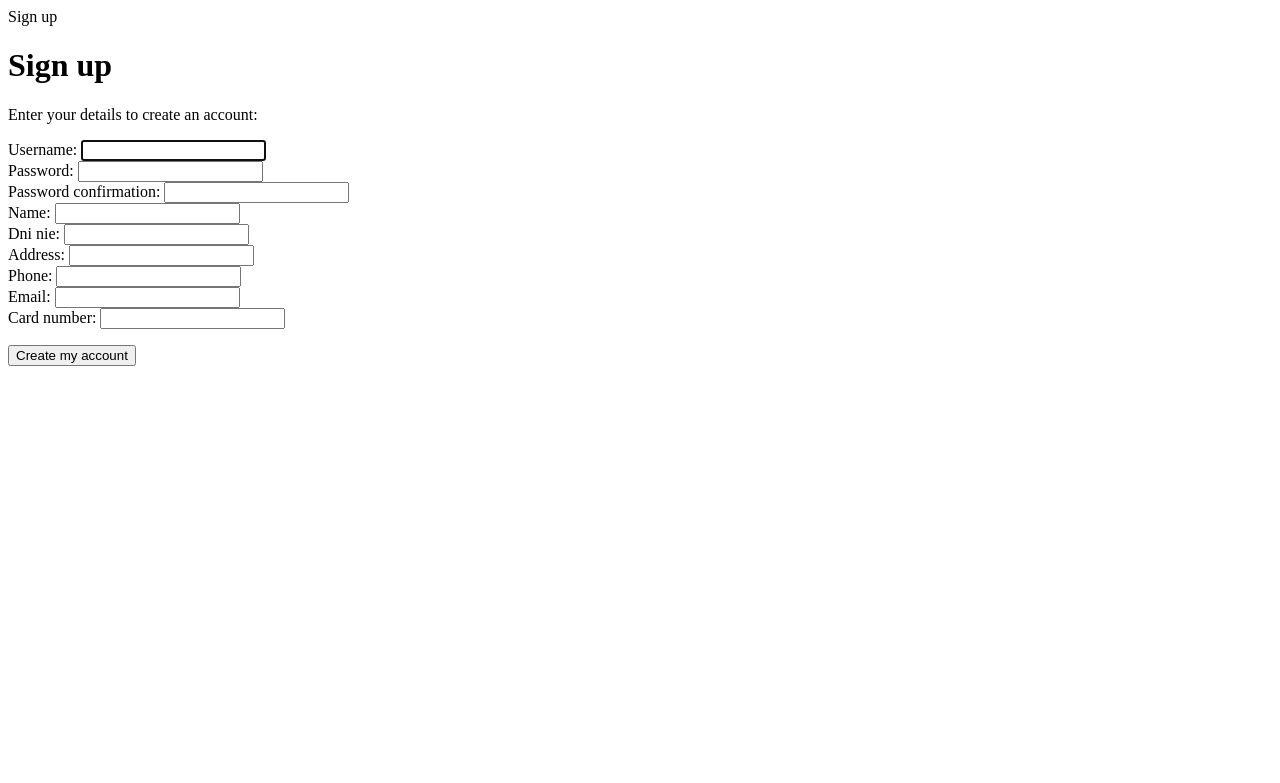
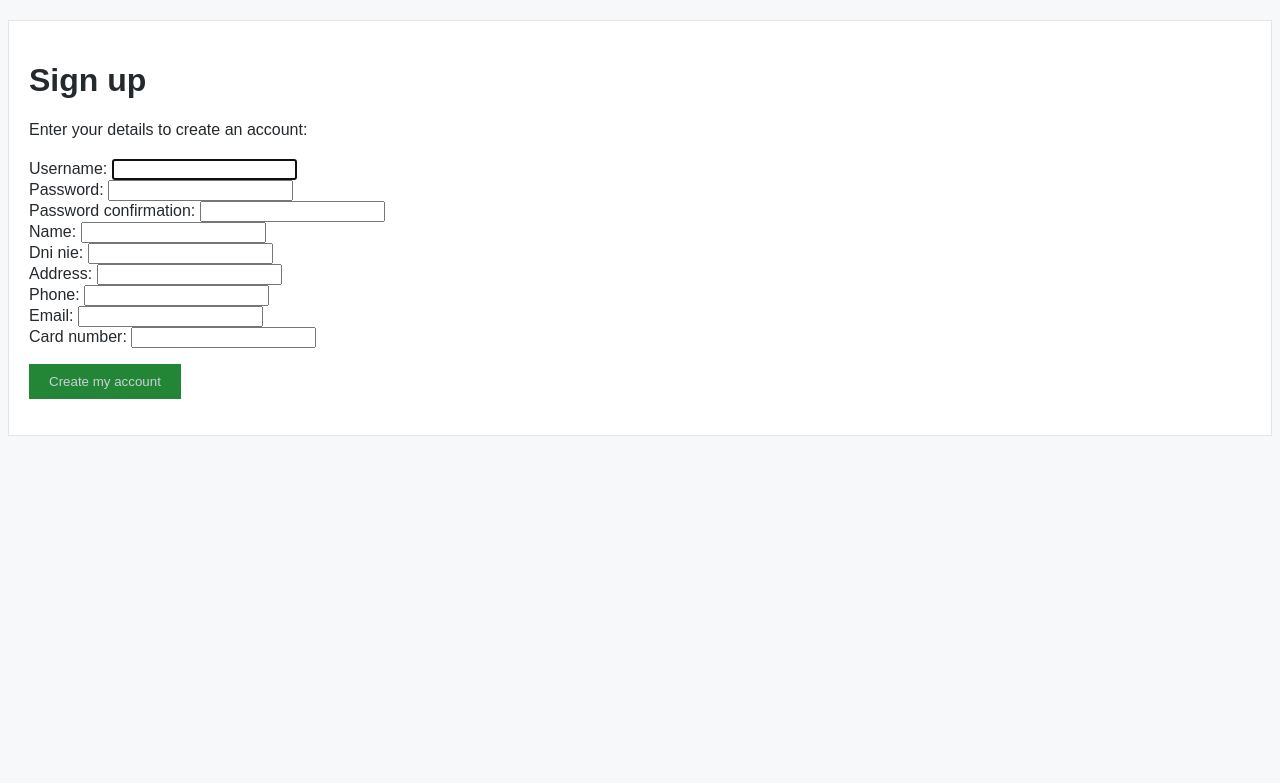
Before and after one commit to poltriquell/MyBits_Web_Project, a Django app: page /login/register/ in a window 1280 px wide. Shown: the top 783 px of the page. Run offline with Django 4.2, Linux system fonts and the light colour scheme; some libraries are stand-ins or nearby versions.

Commit message:
Update SignUp webpage

```diff
--- a/DjangoApp/mybits/templates/registration/signup.html
+++ b/DjangoApp/mybits/templates/registration/signup.html
@@ -1,7 +1,3 @@
-{% block title %}
-    Sign up
-{% endblock %}
-
 {% block content %}
   <div class="module">
     <div class="container">
@@ -46,7 +42,7 @@
   </div>
 {% endblock %}
 
-
+<link rel="stylesheet" type="text/css" href="../../static/css/signup.css">
 
 
 {% comment %} <!DOCTYPE html>
--- a/DjangoApp/mybits/web/static/css/signup.css
+++ b/DjangoApp/mybits/web/static/css/signup.css
@@ -7,6 +7,7 @@ body {
 
   h1 {
     color: #24292e;
+    font-family: "Spline Sans", sans-serif;
   }
 
   .module {
@@ -25,6 +26,7 @@ body {
   }
 
   input[type="submit"] {
+    font-family: "Spline Sans", sans-serif;
     background-color: #238636;
     border: none;
     color: #c9d1d9;
@@ -33,6 +35,7 @@ body {
   }
 
   input[type="submit"]:hover {
+    font-family: "Spline Sans", sans-serif;
     background-color: #2ea043;
   }
 
@@ -65,17 +68,20 @@ body {
 
   input[type="text"].dark-theme,
   input[type="password"].dark-theme {
+    font-family: "Spline Sans", sans-serif;
     background-color: #0d1117;
     color: #c9d1d9;
     border: 1px solid #30363d;
   }
 
   input[type="submit"].dark-theme {
+    font-family: "Spline Sans", sans-serif;
     background-color: #238636;
     color: #c9d1d9;
   }
 
   input[type="submit"].dark-theme:hover {
+    font-family: "Spline Sans", sans-serif;
     background-color: #2ea043;
   }
 
```
Also changed, not shown: DjangoApp/mybits/data_fill.py (renamed from DjangoApp/mybits/fill_data.py), 1 other file.
